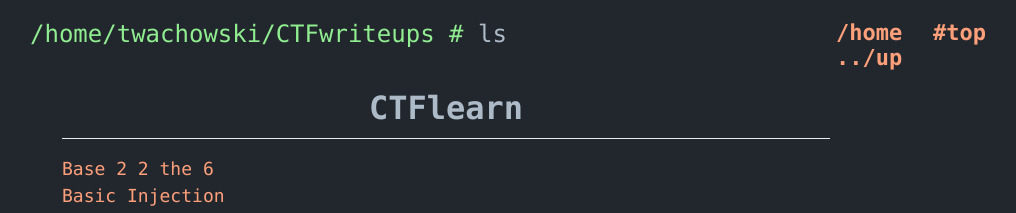
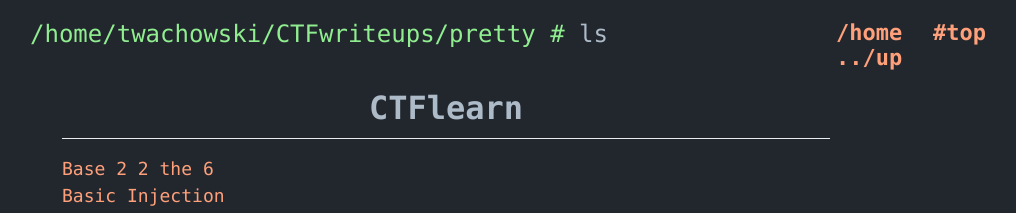
Before and after one commit to tadeuszwachowski/CTFwriteups, a Jekyll site: the page built from ctflearn.html, in a window 1280 px wide and 900 px high. Shown: the top 213 px of the window, without its empty margins (194-1210 px from the left). Built offline with Jekyll 4.4.1, drawn with Linux system fonts in a browser that asks for light colours; Markdown is read by kramdown in place of the engine named in the settings.

Commit message:
Update default.html

```diff
--- a/_layouts/default.html
+++ b/_layouts/default.html
@@ -17,7 +17,7 @@
 		</b></p>
 	</div>
 
-    <div id="top"><p><span class="ps">/home/twachowski{{ site.baseurl }}{{ permalink }} # </span> ls </p></div>
+    <div id="top"><p><span class="ps">/home/twachowski{{ site.baseurl }}/{{ site.permalink }} # </span> ls </p></div>
     <div id="content">
         <div id="md-place">
             {{content}}
```
